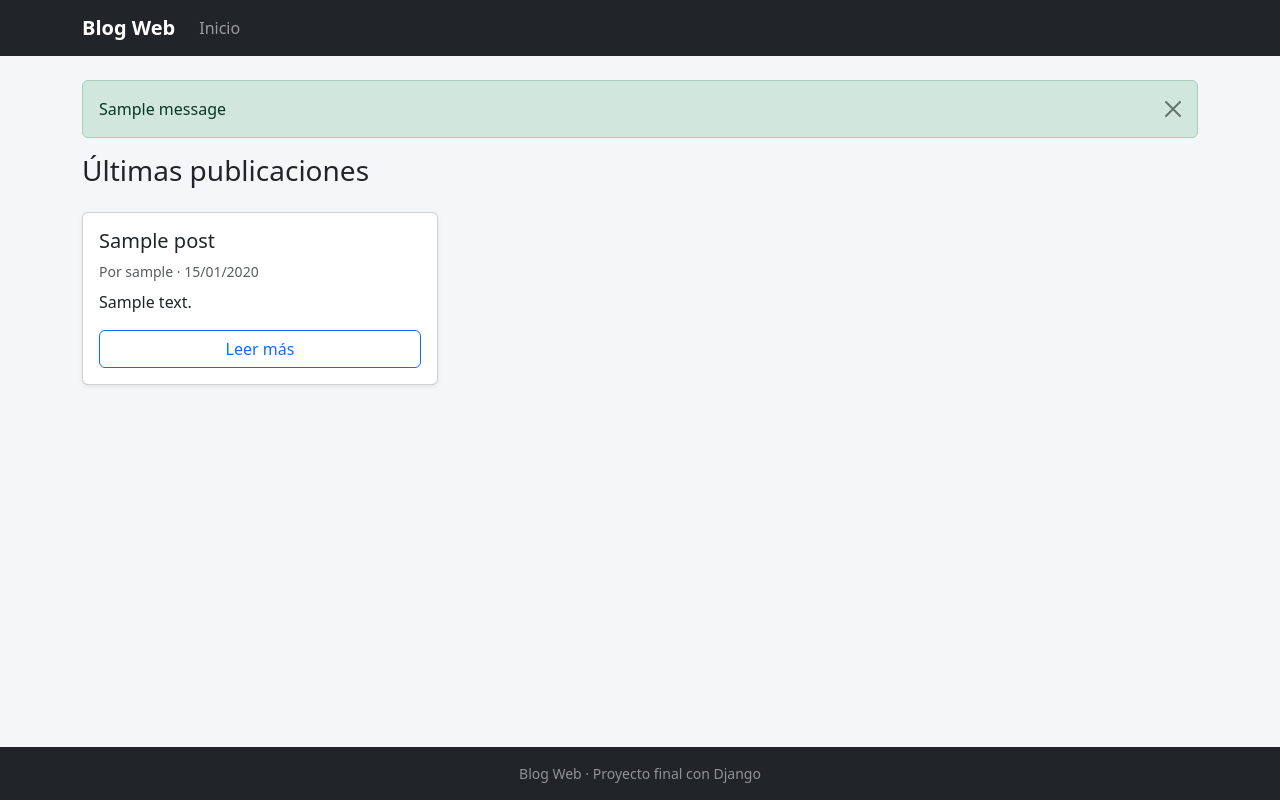
After one commit to saezmatiasn-prog/blog-django, a Django app: page / in a window 1280 px wide. The commit adds this page. Run offline with Django 5.2, Linux system fonts and the light colour scheme; tables that the repository leaves empty hold one stand-in row (values such as "Sample post"); one stand-in notice (Sample message) is shown.

Commit message:
Listado y detalle de posts con template base en Bootstrap
Co-Authored-By: Claude Opus 5.5 <noreply@anthropic.com>
Claude-Session: https://claude.ai/code/session_01GqJgXD2Y8argMVevVctoSx

```diff
--- a/config/urls.py
+++ b/config/urls.py
@@ -1,10 +1,11 @@
 from django.conf import settings
 from django.conf.urls.static import static
 from django.contrib import admin
-from django.urls import path
+from django.urls import include, path
 
 urlpatterns = [
     path("admin/", admin.site.urls),
+    path("", include("posts.urls")),
 ]
 
 if settings.DEBUG:
--- /dev/null
+++ b/posts/templates/posts/post_list.html
@@ -0,0 +1,32 @@
+{% extends "base.html" %}
+
+{% block title %}Inicio{% endblock %}
+
+{% block content %}
+<div class="d-flex justify-content-between align-items-center mb-4">
+    <h1 class="h3 mb-0">Últimas publicaciones</h1>
+</div>
+
+{% if posts %}
+    <div class="row g-4">
+        {% for post in posts %}
+            <div class="col-md-6 col-lg-4">
+                <article class="card h-100 shadow-sm">
+                    <div class="card-body d-flex flex-column">
+                        <h2 class="h5 card-title">{{ post.titulo }}</h2>
+                        <p class="card-text text-muted small mb-2">
+                            Por {{ post.autor.username }} &middot; {{ post.fecha_creacion|date:"d/m/Y" }}
+                        </p>
+                        <p class="card-text">{{ post.contenido|truncatewords:25 }}</p>
+                        <a href="{{ post.get_absolute_url }}" class="btn btn-outline-primary mt-auto">Leer más</a>
+                    </div>
+                </article>
+            </div>
+        {% endfor %}
+    </div>
+
+    {% include "includes/paginacion.html" %}
+{% else %}
+    <div class="alert alert-info">Todavía no hay publicaciones.</div>
+{% endif %}
+{% endblock %}
--- /dev/null
+++ b/posts/urls.py
@@ -0,0 +1,10 @@
+from django.urls import path
+
+from . import views
+
+app_name = "posts"
+
+urlpatterns = [
+    path("", views.PostListView.as_view(), name="post_list"),
+    path("posts/<int:pk>/", views.PostDetailView.as_view(), name="post_detail"),
+]
--- /dev/null
+++ b/posts/views.py
@@ -0,0 +1,17 @@
+from django.views.generic import DetailView, ListView
+
+from .models import Post
+
+
+class PostListView(ListView):
+    model = Post
+    context_object_name = "posts"
+    paginate_by = 6
+
+    def get_queryset(self):
+        return Post.objects.select_related("autor")
+
+
+class PostDetailView(DetailView):
+    model = Post
+    queryset = Post.objects.select_related("autor")
--- a/static/css/styles.css
+++ b/static/css/styles.css
@@ -13,6 +13,10 @@ main {
     height: 200px;
     object-fit: cover;
     background-color: #e9ecef;
+}
+
+.post-detail {
+    max-width: 820px;
 }
 
 .post-detail-img {
--- /dev/null
+++ b/templates/base.html
@@ -0,0 +1,54 @@
+{% load static %}<!DOCTYPE html>
+<html lang="es">
+<head>
+    <meta charset="utf-8">
+    <meta name="viewport" content="width=device-width, initial-scale=1">
+    <title>{% block title %}Inicio{% endblock %} | Blog Web</title>
+    <link rel="stylesheet"
+          href="https://cdn.jsdelivr.net/npm/bootstrap@5.3.3/dist/css/bootstrap.min.css"
+          integrity="sha384-QWTKZyjpPEjISv5WaRU9OFeRpok6YctnYmDr5pNlyT2bRjXh0JMhjY6hW+ALEwIH"
+          crossorigin="anonymous">
+    <link rel="stylesheet" href="{% static 'css/styles.css' %}">
+</head>
+<body>
+    <nav class="navbar navbar-expand-lg navbar-dark bg-dark">
+        <div class="container">
+            <a class="navbar-brand fw-semibold" href="{% url 'posts:post_list' %}">Blog Web</a>
+            <button class="navbar-toggler" type="button" data-bs-toggle="collapse" data-bs-target="#menu"
+                    aria-controls="menu" aria-expanded="false" aria-label="Abrir menú">
+                <span class="navbar-toggler-icon"></span>
+            </button>
+            <div class="collapse navbar-collapse" id="menu">
+                <ul class="navbar-nav me-auto">
+                    <li class="nav-item">
+                        <a class="nav-link" href="{% url 'posts:post_list' %}">Inicio</a>
+                    </li>
+                </ul>
+            </div>
+        </div>
+    </nav>
+
+    <main class="container py-4">
+        {% if messages %}
+            {% for message in messages %}
+                <div class="alert alert-{% if message.tags == 'error' %}danger{% else %}{{ message.tags|default:'info' }}{% endif %} alert-dismissible fade show" role="alert">
+                    {{ message }}
+                    <button type="button" class="btn-close" data-bs-dismiss="alert" aria-label="Cerrar"></button>
+                </div>
+            {% endfor %}
+        {% endif %}
+
+        {% block content %}{% endblock %}
+    </main>
+
+    <footer class="bg-dark text-white-50 py-3 mt-4">
+        <div class="container small text-center">
+            Blog Web &middot; Proyecto final con Django
+        </div>
+    </footer>
+
+    <script src="https://cdn.jsdelivr.net/npm/bootstrap@5.3.3/dist/js/bootstrap.bundle.min.js"
+            integrity="sha384-YvpcrYf0tY3lHB60NNkmXc5s9fDVZLESaAA55NDzOxhy9GkcIdslK1eN7N6jIeHz"
+            crossorigin="anonymous"></script>
+</body>
+</html>
--- /dev/null
+++ b/templates/includes/paginacion.html
@@ -0,0 +1,25 @@
+{% if is_paginated %}
+<nav aria-label="Paginación" class="mt-4">
+    <ul class="pagination justify-content-center">
+        {% if page_obj.has_previous %}
+            <li class="page-item">
+                <a class="page-link" href="?{% if query %}q={{ query|urlencode }}&amp;{% endif %}page={{ page_obj.previous_page_number }}">Anterior</a>
+            </li>
+        {% else %}
+            <li class="page-item disabled"><span class="page-link">Anterior</span></li>
+        {% endif %}
+
+        <li class="page-item active" aria-current="page">
+            <span class="page-link">Página {{ page_obj.number }} de {{ page_obj.paginator.num_pages }}</span>
+        </li>
+
+        {% if page_obj.has_next %}
+            <li class="page-item">
+                <a class="page-link" href="?{% if query %}q={{ query|urlencode }}&amp;{% endif %}page={{ page_obj.next_page_number }}">Siguiente</a>
+            </li>
+        {% else %}
+            <li class="page-item disabled"><span class="page-link">Siguiente</span></li>
+        {% endif %}
+    </ul>
+</nav>
+{% endif %}
```
Also changed, not shown: posts/templates/posts/post_detail.html (added, +18 -0 lines).
